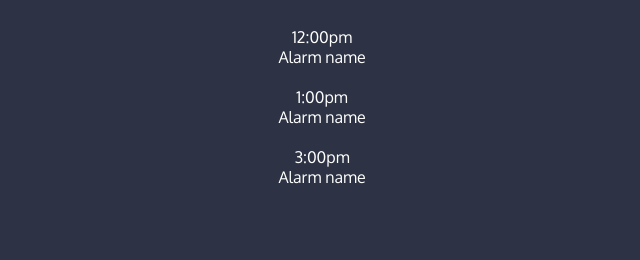
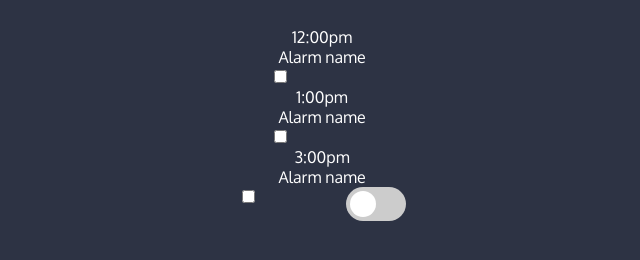
Before and after one commit to Tee-rogers/Simoni, a plain HTML site: page index2.html in a window 1280 px wide. Shown: the part 140-400 px from the top of the page, without its empty margins (318-958 px from the left). Drawn offline with Linux system fonts and the light colour scheme.

Commit message:
added toggle

```diff
--- a/index2.html
+++ b/index2.html
@@ -19,8 +19,70 @@
         }
 
     .checkbox {
-        display: none;
+        /* display: none; */
     }
+
+    .switch {
+  position: relative;
+  display: inline-block;
+  width: 60px;
+  height: 34px;
+}
+
+/* Hide default HTML checkbox */
+.switch input {
+  opacity: 0;
+  width: 0;
+  height: 0;
+}
+
+/* The slider */
+.slider {
+  position: absolute;
+  cursor: pointer;
+  top: 0;
+  left: 0;
+  right: 0;
+  bottom: 0;
+  background-color: #ccc;
+  -webkit-transition: .4s;
+  transition: .4s;
+}
+
+.slider:before {
+  position: absolute;
+  content: "";
+  height: 26px;
+  width: 26px;
+  left: 4px;
+  bottom: 4px;
+  background-color: white;
+  -webkit-transition: .4s;
+  transition: .4s;
+}
+
+input:checked + .slider {
+  background-color: #2196F3;
+}
+
+input:focus + .slider {
+  box-shadow: 0 0 1px #2196F3;
+}
+
+input:checked + .slider:before {
+  -webkit-transform: translateX(26px);
+  -ms-transform: translateX(26px);
+  transform: translateX(26px);
+}
+
+/* Rounded sliders */
+.slider.round {
+  border-radius: 34px;
+}
+
+.slider.round:before {
+  border-radius: 50%;
+}
 </style>
 </head>
 
@@ -53,6 +115,11 @@
         <input type="checkbox" id="switch" class="checkbox" />
         <label for="switch" class="toggle">
         </label>
+
+        <label class="switch">
+            <input type="checkbox">
+            <span class="slider round"></span>
+        </label>
     </div>
 
 </div>
--- a/style.css
+++ b/style.css
@@ -96,7 +96,7 @@ body{
     }
 
 .checkbox {
-    display: none;
+    /* display: none; */
 }
 /* colors we'll need
     pink: #FF6451
```
